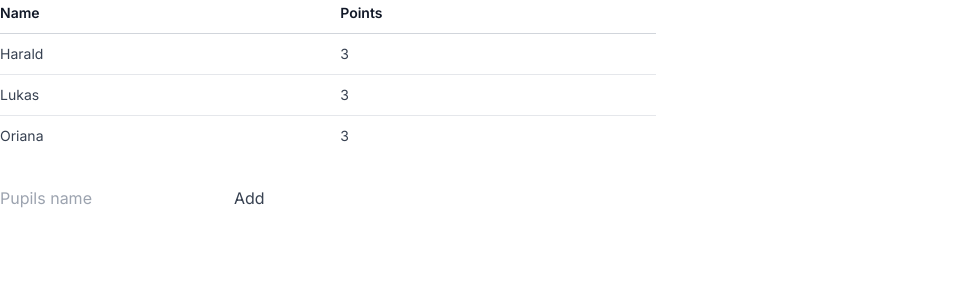
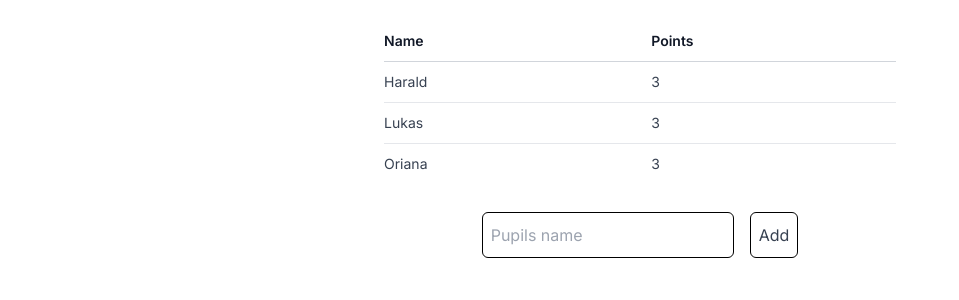
Before and after one commit to Oriianamendez/sci-quest-math, a Next.js app: page /dashboard in a window 1280 px wide. Shown: the top 300 px of the page, without its empty margins (0-959 px from the left). Built offline with nearby package versions, Linux system fonts and the light colour scheme.

Commit message:
gh-23 add basic css to dashboard
Co-authored-by: Orianamendez <egleemendez@gmail.com>
Co-authored-by: Lukaslaas <lukas.s.laas@gmail.com>

```diff
--- /dev/null
+++ b/src/app/_components/main.tsx
@@ -0,0 +1,7 @@
+import { ReactNode } from "react";
+
+type Props = { children: ReactNode };
+
+export function Main({ children }: Props) {
+  return <main className="container mx-auto pt-4">{children}</main>;
+}
--- a/src/app/dashboard/page.tsx
+++ b/src/app/dashboard/page.tsx
@@ -1,12 +1,13 @@
 "use server";
 import { addPupilAction, getPupilsAction } from "@/actions";
+import { Main } from "../_components/main";
 
 export default async function Dashboard() {
   const pupils = await getPupilsAction();
 
   return (
-    <>
-      <table>
+    <main className="flex flex-col w-full items-center">
+      <table className="p-4 w-2/5">
         <thead>
           <tr>
             <th>Name</th>
@@ -22,10 +23,15 @@ export default async function Dashboard() {
           ))}
         </tbody>
       </table>
-      <form action={addPupilAction}>
-        <input name="pupil" type="text" placeholder="Pupils name" />
-        <button>Add</button>
+      <form className="flex items-center gap-4 w-fit" action={addPupilAction}>
+        <input
+          className="border border-black rounded-md p-2"
+          name="pupil"
+          type="text"
+          placeholder="Pupils name"
+        />
+        <button className="border border-black rounded-md p-2">Add</button>
       </form>
-    </>
+    </main>
   );
 }
--- a/src/app/layout.tsx
+++ b/src/app/layout.tsx
@@ -16,7 +16,7 @@ export default function RootLayout({
 }>) {
   return (
     <html lang="en">
-      <body className={`${inter.className} prose`}>{children}</body>
+      <body className={`${inter.className} prose max-w-full`}>{children}</body>
     </html>
   );
 }
```
